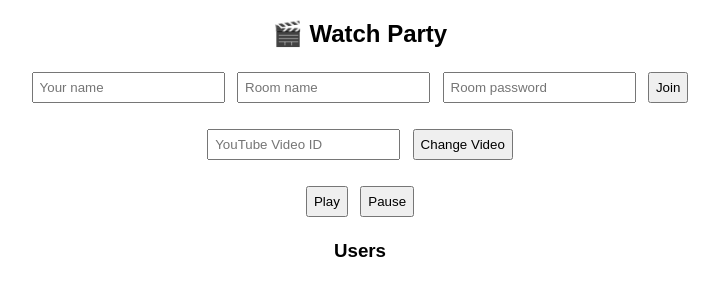
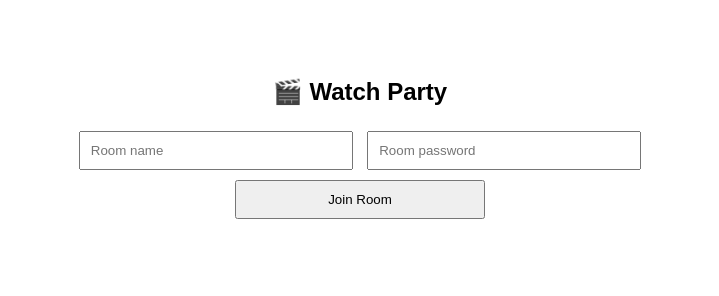
Before and after one commit to golu-hub/watchparty-frontend, a plain HTML site: page index.html in a window 1280 px wide. Shown: the whole page, without its empty margins (280-999 px from the left). Drawn offline with Linux system fonts and the light colour scheme.

Commit message:
Update index.html

```diff
--- a/index.html
+++ b/index.html
@@ -1,131 +1,37 @@
 <!DOCTYPE html>
 <html>
 <head>
-  <meta charset="UTF-8">
-  <title>Watch Party</title>
-  <script src="https://www.youtube.com/iframe_api"></script>
+  <meta charset="UTF-8" />
+  <title>Watch Party – Create / Join</title>
   <style>
-    body { font-family: Arial; text-align: center; }
-    input, button { padding: 6px; margin: 4px; }
-    ul { list-style: none; padding: 0; }
+    body { font-family: Arial; text-align: center; padding: 50px; }
+    input, button { padding: 10px; margin: 5px; width: 250px; }
   </style>
 </head>
-
 <body>
 
 <h2>🎬 Watch Party</h2>
 
-<input id="username" placeholder="Your name">
-<input id="room" placeholder="Room name">
-<input id="password" placeholder="Room password">
-<button onclick="join()">Join</button>
+<input id="room" placeholder="Room name" />
+<input id="password" placeholder="Room password" type="password" />
 
-<br><br>
+<br />
 
-<input id="videoId" placeholder="YouTube Video ID">
-<button onclick="changeVideo()">Change Video</button>
-
-<br><br>
-
-<button onclick="play()">Play</button>
-<button onclick="pause()">Pause</button>
-
-<div id="player"></div>
-
-<h3>Users</h3>
-<ul id="users"></ul>
+<button onclick="joinRoom()">Join Room</button>
 
 <script>
-const WS_URL = "wss://watchparty-server-xnp3.onrender.com";
-let socket, player, expectedTime = 0;
+function joinRoom() {
+  const room = document.getElementById("room").value.trim();
+  const password = document.getElementById("password").value;
 
-function onYouTubeIframeAPIReady() {
-  player = new YT.Player("player", {
-    height: "360",
-    width: "640"
-  });
+  if (!room) {
+    alert("Room name required");
+    return;
+  }
+
+  window.location.href =
+    `room.html?room=${encodeURIComponent(room)}&password=${encodeURIComponent(password)}`;
 }
-
-function join() {
-  socket = new WebSocket(WS_URL);
-
-  socket.onopen = () => {
-    socket.send(JSON.stringify({
-      type: "join",
-      room: room.value,
-      password: password.value,
-      user: username.value
-    }));
-  };
-
-  socket.onmessage = (e) => {
-    const msg = JSON.parse(e.data);
-
-    if (msg.type === "error") {
-      alert(msg.message);
-      return;
-    }
-
-    if (msg.type === "sync") {
-      if (msg.videoId) {
-        player.loadVideoById(msg.videoId);
-        player.seekTo(msg.time, true);
-        expectedTime = msg.time;
-        if (msg.isPlaying) player.playVideo();
-      }
-    }
-
-    if (msg.type === "changeVideo") {
-      player.loadVideoById(msg.videoId);
-    }
-
-    if (msg.type === "play") {
-      expectedTime = msg.time;
-      player.seekTo(msg.time, true);
-      player.playVideo();
-    }
-
-    if (msg.type === "pause") {
-      player.pauseVideo();
-    }
-
-    if (msg.type === "users") {
-      users.innerHTML = "";
-      msg.users.forEach(u => {
-        let role = u === msg.host ? " (Host)" :
-                   msg.subhosts.includes(u) ? " (Subhost)" : "";
-        users.innerHTML += `<li>${u}${role}</li>`;
-      });
-    }
-  };
-}
-
-function changeVideo() {
-  socket.send(JSON.stringify({
-    type: "changeVideo",
-    videoId: videoId.value
-  }));
-}
-
-function play() {
-  socket.send(JSON.stringify({
-    type: "play",
-    time: player.getCurrentTime()
-  }));
-}
-
-function pause() {
-  socket.send(JSON.stringify({ type: "pause" }));
-}
-
-// Drift correction
-setInterval(() => {
-  if (!player || player.getPlayerState() !== 1) return;
-  const drift = Math.abs(player.getCurrentTime() - expectedTime);
-  if (drift > 0.5) {
-    player.seekTo(expectedTime, true);
-  }
-}, 3000);
 </script>
 
 </body>
```
